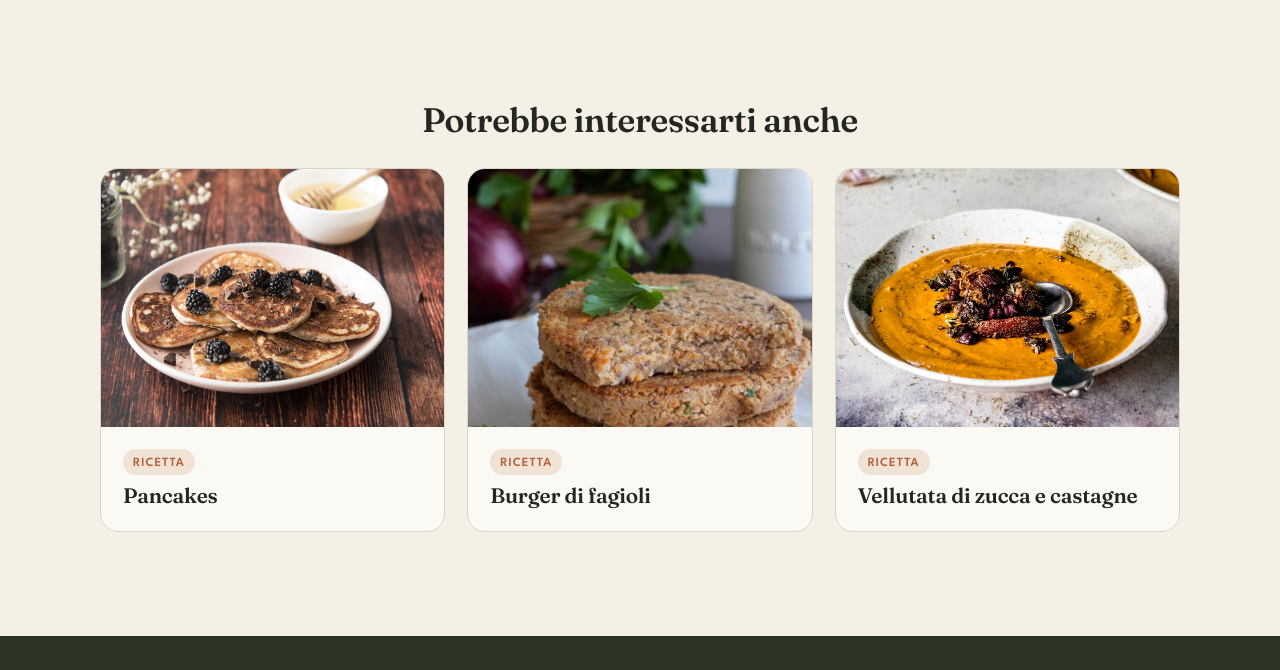
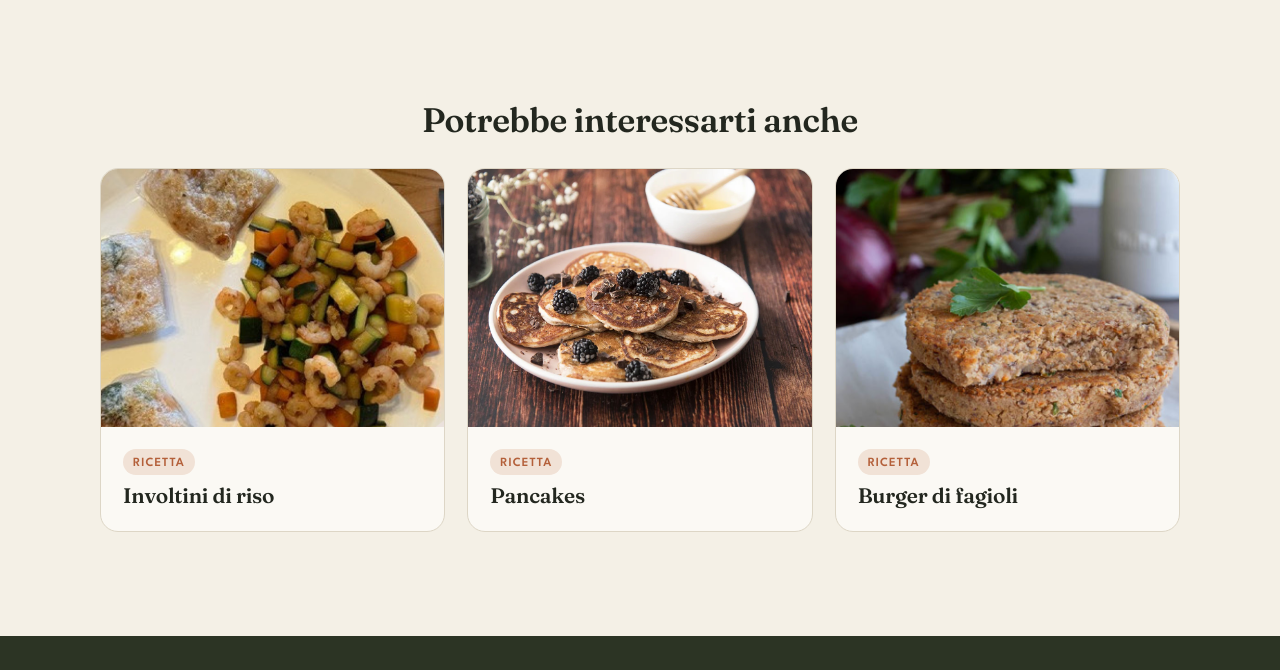
Before and after one commit to mariastellapollini/moduli-stella, a plain HTML site: page sito-nuovo/post/cotoletta-di-ceci/index.html in a window 1280 px wide. Shown: the part 2027-2697 px from the top of the page. Drawn offline with Linux system fonts and the light colour scheme.

Commit message:
Anteprima: bottone Instagram

```diff
--- a/sito-nuovo/post/cotoletta-di-ceci/index.html
+++ b/sito-nuovo/post/cotoletta-di-ceci/index.html
@@ -36,6 +36,7 @@
         <li><a href="../../guide/">Guide gratuite</a></li>
         <li><a href="../../blog/" aria-current="page">Blog e ricette</a></li>
         <li><a href="../../contatti/">Contatti</a></li>
+        <li><a class="btn btn-ghost ig-btn" href="https://www.instagram.com/stellapollini_nutrizionista/" target="_blank" rel="noopener"><svg width="16" height="16" viewBox="0 0 24 24" fill="none" stroke="currentColor" stroke-width="2.2" stroke-linecap="round" stroke-linejoin="round" aria-hidden="true"><rect x="2" y="2" width="20" height="20" rx="5"/><circle cx="12" cy="12" r="4"/><circle cx="17.5" cy="6.5" r="1" fill="currentColor"/></svg><span><span class="ig-long">Seguimi su </span>Instagram</span></a></li>
         <li><a class="btn" href="https://calendly.com/pollini-m/30min" target="_blank" rel="noopener">Prenota la call</a></li>
       </ul>
     </nav>
@@ -82,6 +83,10 @@
   <div class="wrap">
     <h2 class="center" style="font-size:clamp(26px,3.4vw,34px)">Potrebbe interessarti anche</h2>
     <div class="grid g3" style="margin-top:28px">
+      <a class="post-card" href="../../post/involtini-di-riso/">
+        <img src="../../img/post/involtini-di-riso.jpg" alt="Involtini di riso con gamberetti, carote e zucchine" loading="lazy">
+        <div class="post-card-body"><span class="tag ricetta">Ricetta</span><h3>Involtini di riso</h3></div>
+      </a>
       <a class="post-card" href="../../post/pancakes/">
         <img src="../../img/post/pancakes.jpg" alt="Pancake integrali con more e sciroppo d'acero" loading="lazy">
         <div class="post-card-body"><span class="tag ricetta">Ricetta</span><h3>Pancakes</h3></div>
@@ -89,10 +94,6 @@
       <a class="post-card" href="../../post/burger-di-fagioli/">
         <img src="../../img/post/burger-di-fagioli.jpg" alt="Burger di fagioli impilati con prezzemolo" loading="lazy">
         <div class="post-card-body"><span class="tag ricetta">Ricetta</span><h3>Burger di fagioli</h3></div>
-      </a>
-      <a class="post-card" href="../../post/vellutata-di-zucca-e-castagne/">
-        <img src="../../img/post/vellutata-di-zucca-e-castagne.jpg" alt="Vellutata di zucca con castagne sbriciolate" loading="lazy">
-        <div class="post-card-body"><span class="tag ricetta">Ricetta</span><h3>Vellutata di zucca e castagne</h3></div>
       </a>
     </div>
   </div>
```
